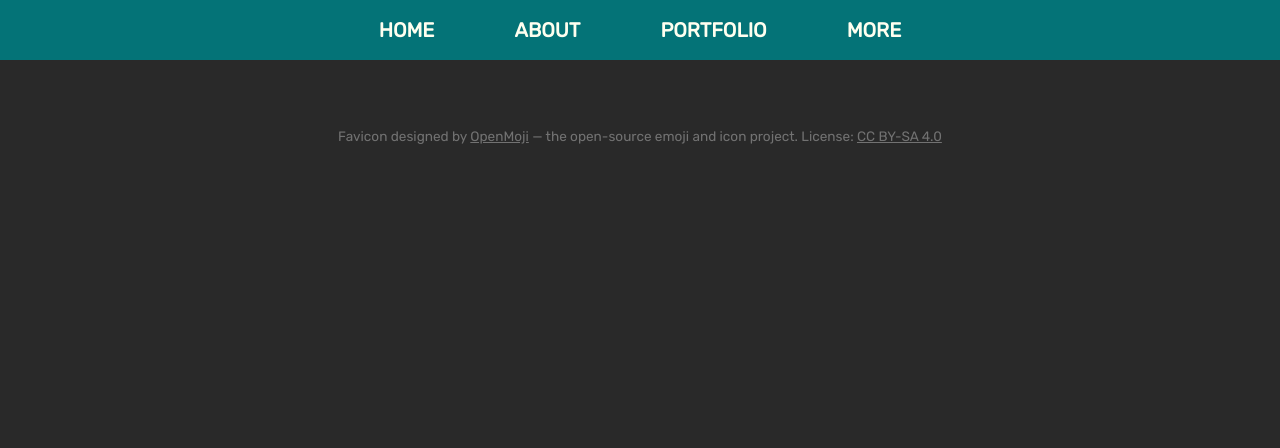
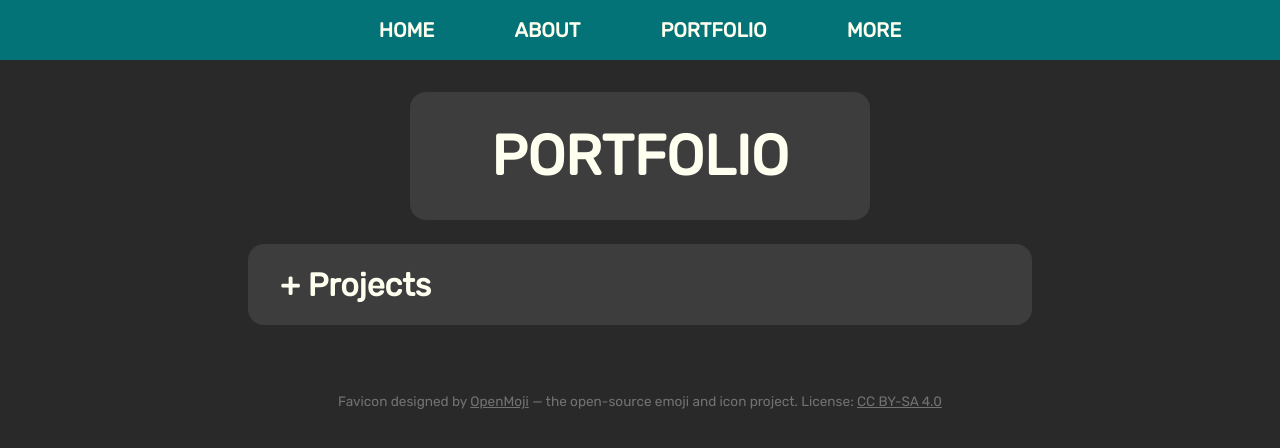
Before and after one commit to rstacks/my-website, a React (Vite) app: page /portfolio in a window 1280 px wide. Shown: the top 448 px of the page. Built offline with nearby package versions, Linux system fonts and the light colour scheme.

Commit message:
Added projects dropdown to Portfolio page

```diff
--- a/src/pages/Portfolio.jsx
+++ b/src/pages/Portfolio.jsx
@@ -11,6 +11,12 @@ export function Portfolio() {
         <link rel="icon" href="images/quals-icon.ico" />
       </Helmet>
       <Nav />
+      <Header text="PORTFOLIO" />
+      <main>
+        <header className="portfolio-dropdown">
+          <h1>+ Projects</h1>
+        </header>
+      </main>
 
       <Footer />
     </HelmetProvider>
--- a/src/styles.css
+++ b/src/styles.css
@@ -249,12 +249,6 @@ body {
   margin-top: 1.5em;
 }
 
-@media screen and (max-width: 600px) {
-  .article-body {
-    font-size: 4vw;
-  }
-}
-
 #read-more-button {
   font-family: 'Rubik', 'Trebuchet MS', sans-serif;
   color: #A3A3A3;
@@ -297,3 +291,43 @@ hr {
 .question {
   font-weight: bolder;
 }
+
+/*
+.article-body {
+  background-color: #3D3D3D;
+  font-size: 1.5em;
+  max-width: 45em;
+  width: 70vw;
+  margin: auto;
+  justify-content: center;
+  border-radius: 1em;
+  padding: 2em;
+  padding-top: 0.5em;
+  padding-bottom: 0.5em;
+  margin-top: 1.5em;
+}
+*/
+
+.portfolio-dropdown {
+  background-color: #3D3D3D;
+  font-size: 1em;
+  max-width: 45em;
+  width: 70vw;
+  margin: auto;
+  justify-content: center;
+  border-radius: 1em;
+  padding: 2em;
+  padding-top: 0.01em;
+  padding-bottom: 0.01em;
+  margin-top: 1.5em;
+}
+
+@media screen and (max-width: 600px) {
+  .article-body {
+    font-size: 4vw;
+  }
+
+  .portfolio-dropdown {
+    font-size: 0.7em;
+  }
+}
```
